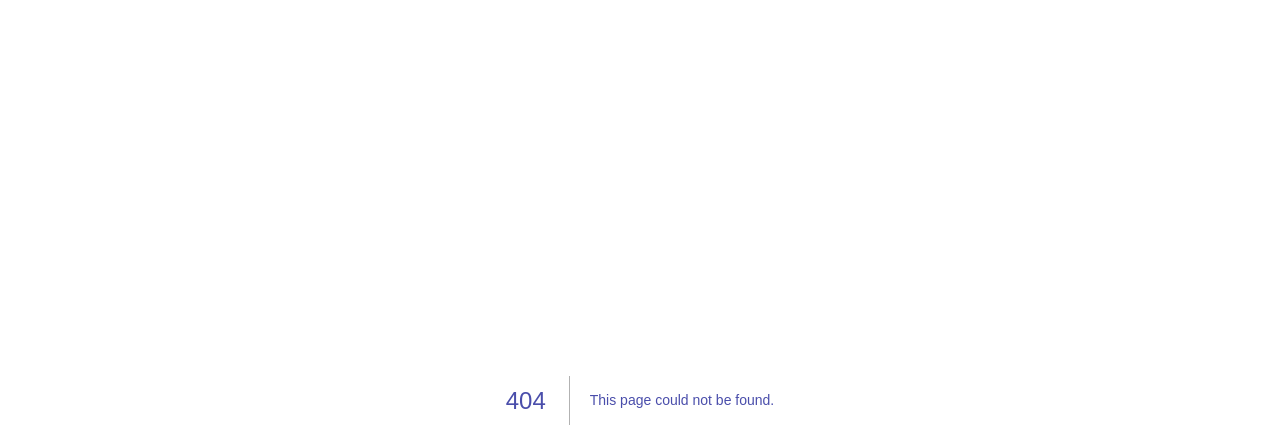
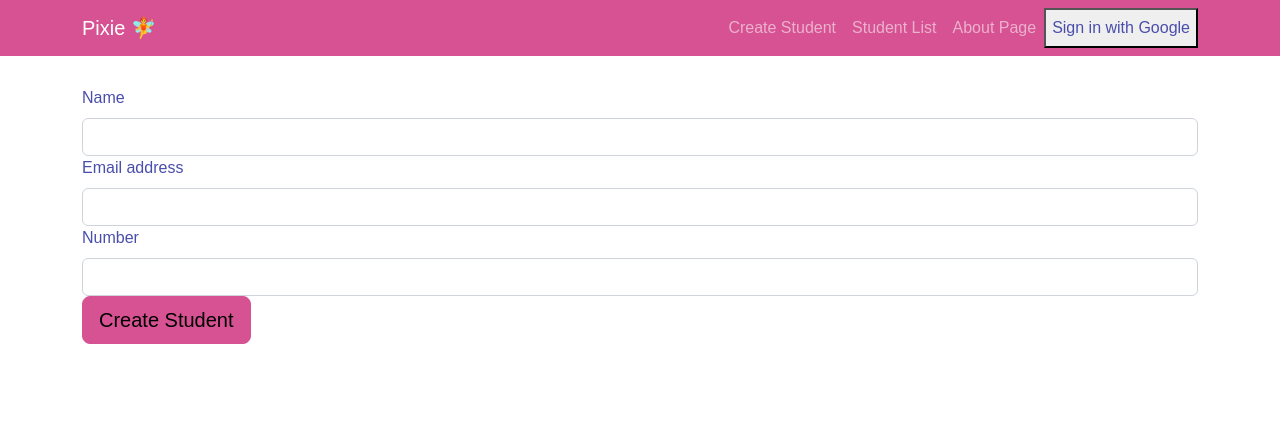
Before and after one commit to noahcalvo/pixie, a Next.js app in the folder frontend/: page /create-student in a window 1280 px wide. Before the commit this address had no page. Shown: the top 448 px of the page. Built offline with nearby package versions, Linux system fonts and the light colour scheme; no server answers.

Commit message:
gets next/router working

```diff
--- a/frontend/src/Components/StudentTableRow.js
+++ b/frontend/src/Components/StudentTableRow.js
@@ -15,7 +15,7 @@ const StudentTableRow = (props) => {
           window.location.reload();
         } else Promise.reject();
       })
-      .catch((err) => alert("Something went wrong"));
+      .catch((err) => alert("Something went wrong: " + err));
   };
 
   return (
--- a/frontend/src/Components/about-page.component.js
+++ b/frontend/src/Components/about.component.js
@@ -1,7 +1,7 @@
 import React, { useState, useEffect } from "react";
 import { parse } from "marked";
 
-function AboutPage() {
+function About() {
   const [readme, setReadme] = useState("");
 
   useEffect(() => {
@@ -19,4 +19,4 @@ function AboutPage() {
   );
 }
 
-export default AboutPage;
+export default About;
--- a/frontend/src/Components/create-student.component.js
+++ b/frontend/src/Components/create-student.component.js
@@ -4,22 +4,28 @@
 import React from "react";
 import api from "../api";
 import StudentForm from "./StudentForm";
+import { useRouter } from "next/router";
 
 // CreateStudent Component
 const CreateStudent = () => {
+  const router = useRouter();
+
   const formValues = {
     name: "",
     email: "",
     rollno: "",
   };
   // onSubmit handler
-  const onSubmit = async (studentObject) => {
+  const onSubmit = (studentObject) => {
     api
       .post("/students/create-student", studentObject)
       .then((res) => {
-        if (res.status === 201) alert("Student successfully created");
-        else
-          Promise.reject(new Error("Request failed with status " + res.status));
+        if (res.status === 201) {
+          alert("Student successfully created");
+          router.push("/student-list");
+        } else {
+          alert("Request failed with status " + res.status);
+        }
       })
       .catch((err) => alert("Something went wrong\n" + err));
   };
--- a/frontend/src/pages/_app.js
+++ b/frontend/src/pages/_app.js
@@ -1,9 +1,18 @@
 // src/pages/_app.js
 
+import { Container } from "react-bootstrap";
 import "../styles/main.scss";
+import HeaderNav from "./header-nav";
 
 function MyApp({ Component, pageProps }) {
-  return <Component {...pageProps} />;
+  return (
+    <div>
+      <HeaderNav />
+      <Container>
+        <Component {...pageProps} />
+      </Container>
+    </div>
+  );
 }
 
 export default MyApp;
--- /dev/null
+++ b/frontend/src/pages/create-student.js
@@ -0,0 +1,7 @@
+import CreateStudent from "../Components/create-student.component";
+
+function CreateStudentPage() {
+  return <CreateStudent />;
+}
+
+export default CreateStudentPage;
--- /dev/null
+++ b/frontend/src/pages/header-nav.js
@@ -0,0 +1,55 @@
+import React from "react";
+import { Nav, Navbar, Container } from "react-bootstrap";
+// import dynamic from "next/dynamic";
+import GoogleSignInButton from "../Components/google-sign-in-button";
+import useAuth from "../useAuth";
+import Link from "next/link";
+
+const HeaderNav = () => {
+  const { user, signInWithGoogle, signOut } = useAuth();
+
+  return (
+    <div className="App">
+      <header className="App-header">
+        <Navbar bg="light" variant="dark">
+          <Container>
+            <Navbar.Brand>
+              <Link className="button-link" href="/create-student">
+                <span className="nav-link brand-link">Pixie 🧚</span>
+              </Link>
+            </Navbar.Brand>
+
+            <Nav className="justify-content-end">
+              <Nav>
+                <Link className="button-link" href="/create-student">
+                  <span className="nav-link">Create Student</span>
+                </Link>
+              </Nav>
+
+              <Nav>
+                <Link className="button-link" href="/student-list">
+                  <span className="nav-link">Student List</span>
+                </Link>
+              </Nav>
+
+              <Nav>
+                <Link className="button-link" href="/about">
+                  <span className="nav-link">About Page</span>
+                </Link>
+              </Nav>
+              <Nav>
+                <GoogleSignInButton
+                  signIn={signInWithGoogle}
+                  user={user}
+                  signOut={signOut}
+                />
+              </Nav>
+            </Nav>
+          </Container>
+        </Navbar>
+      </header>
+    </div>
+  );
+};
+
+export default HeaderNav;
--- a/frontend/src/styles/custom.scss
+++ b/frontend/src/styles/custom.scss
@@ -20,3 +20,15 @@ $theme-colors: (
 header {
     margin-bottom: 30px;
 }
+
+.button-link {
+  text-decoration: none;
+};
+
+.brand-link {
+  color: white !important;
+
+  &:hover {
+    color: rgba(255, 255, 255, 0.848) !important;
+  }
+}
```
Also changed, not shown: frontend/src/Components/edit-student.component.js (+4 -4 lines), frontend/src/pages/about.js (added, +7 -0 lines), frontend/src/pages/index.js (+2 -95 lines), frontend/src/pages/student-list.js (added, +7 -0 lines), 1 other file (tests, documents, lock files or other folders).
